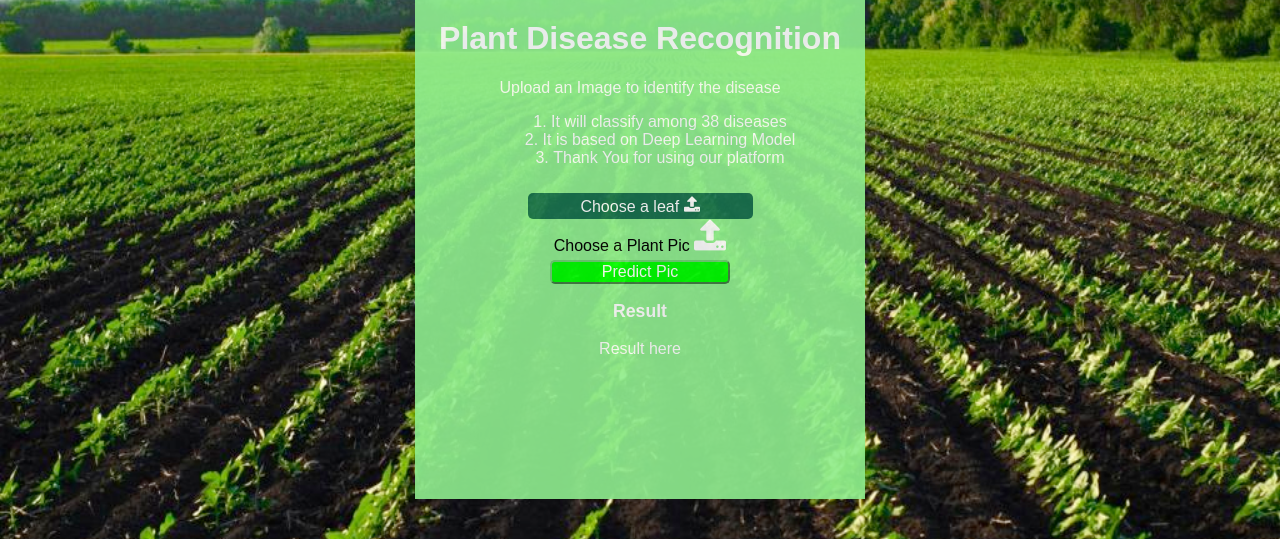
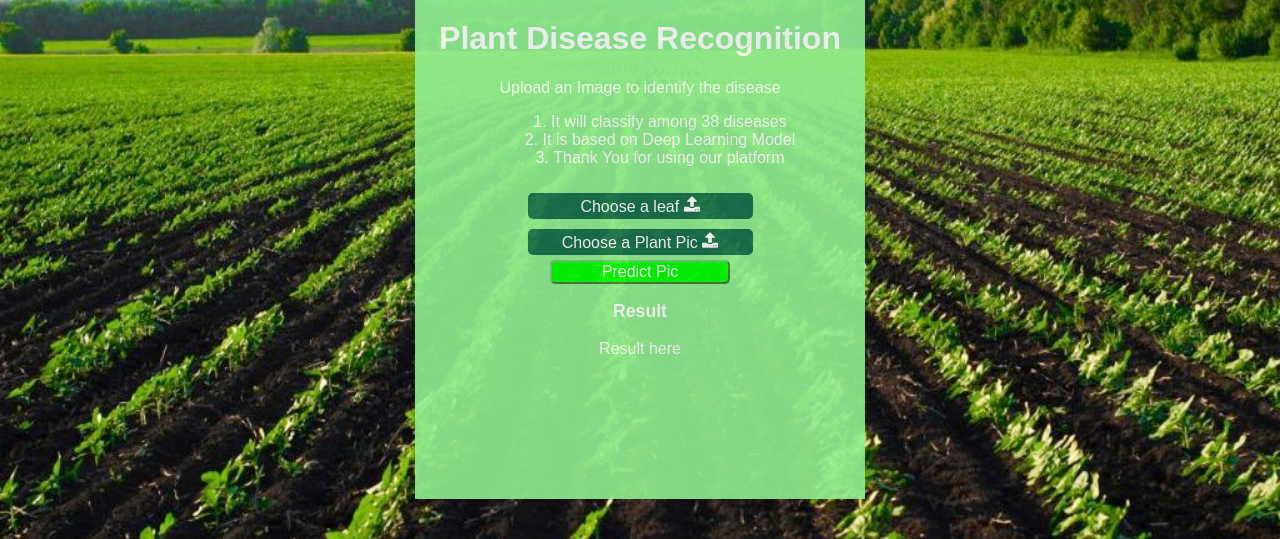
Before and after one commit to VIKGO123/Plant_Disease_Recoginition, a Flask app: page / in a window 1280 px wide. Shown: the part 151-690 px from the top of the page. Run offline with Flask 2, Linux system fonts and the light colour scheme.

Commit message:
Update style.css

```diff
--- a/static/css/style.css
+++ b/static/css/style.css
@@ -90,7 +90,7 @@ ol li {
     height: 16px;
 }
 
-.upload-button {
+.upload-button-v {
     margin-top:10px;
     color: #fff;
     width: 50%;
@@ -102,11 +102,11 @@ ol li {
     border-radius: 5px;
     text-align: center;
 }
-.upload-button label {
+.upload-button-v label {
     cursor: pointer;
     margin-bottom: 10px;
 }
-.upload-button img {
+.upload-button-v img {
     width: 16px;
     height: 16px;
 }
```
